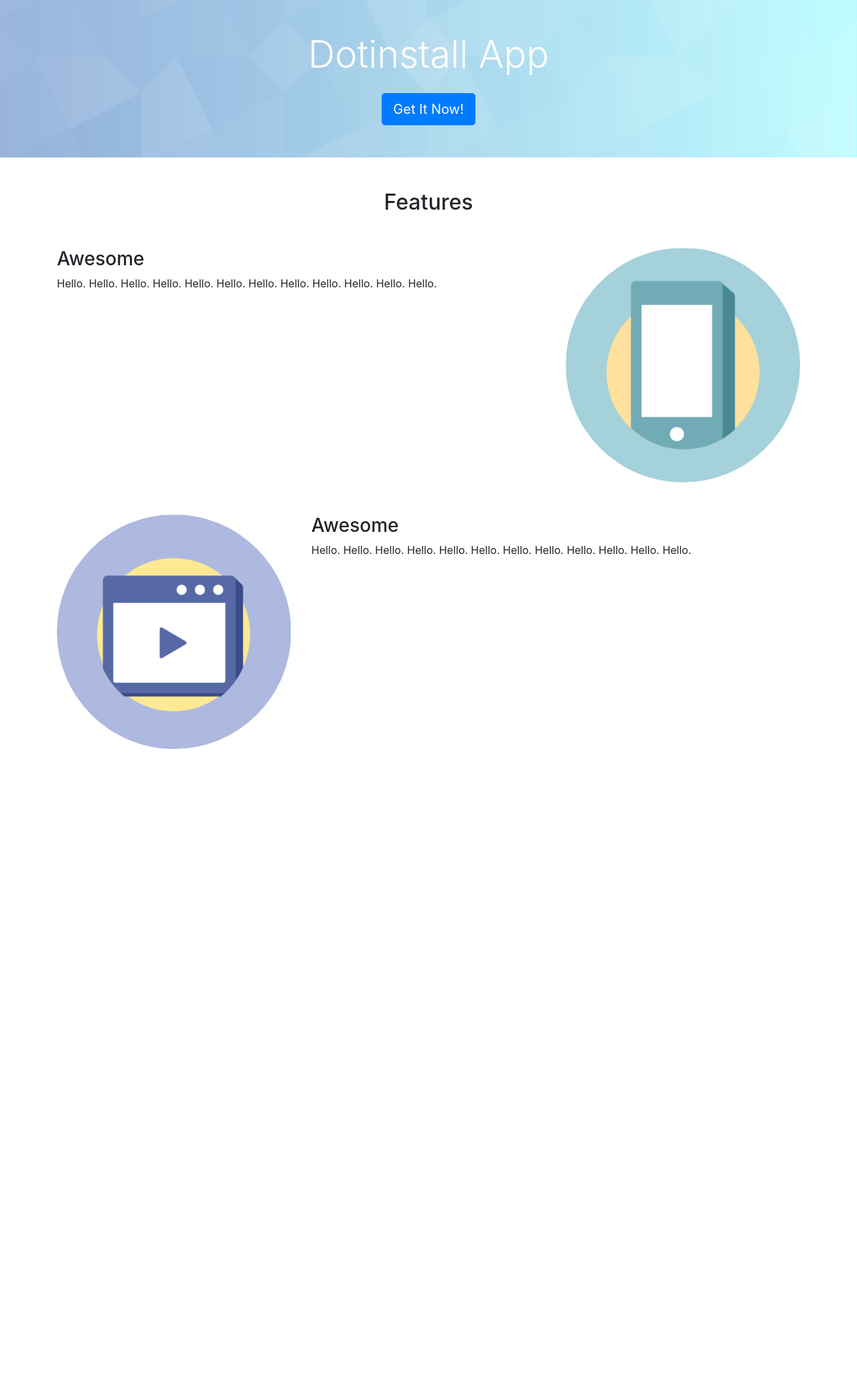
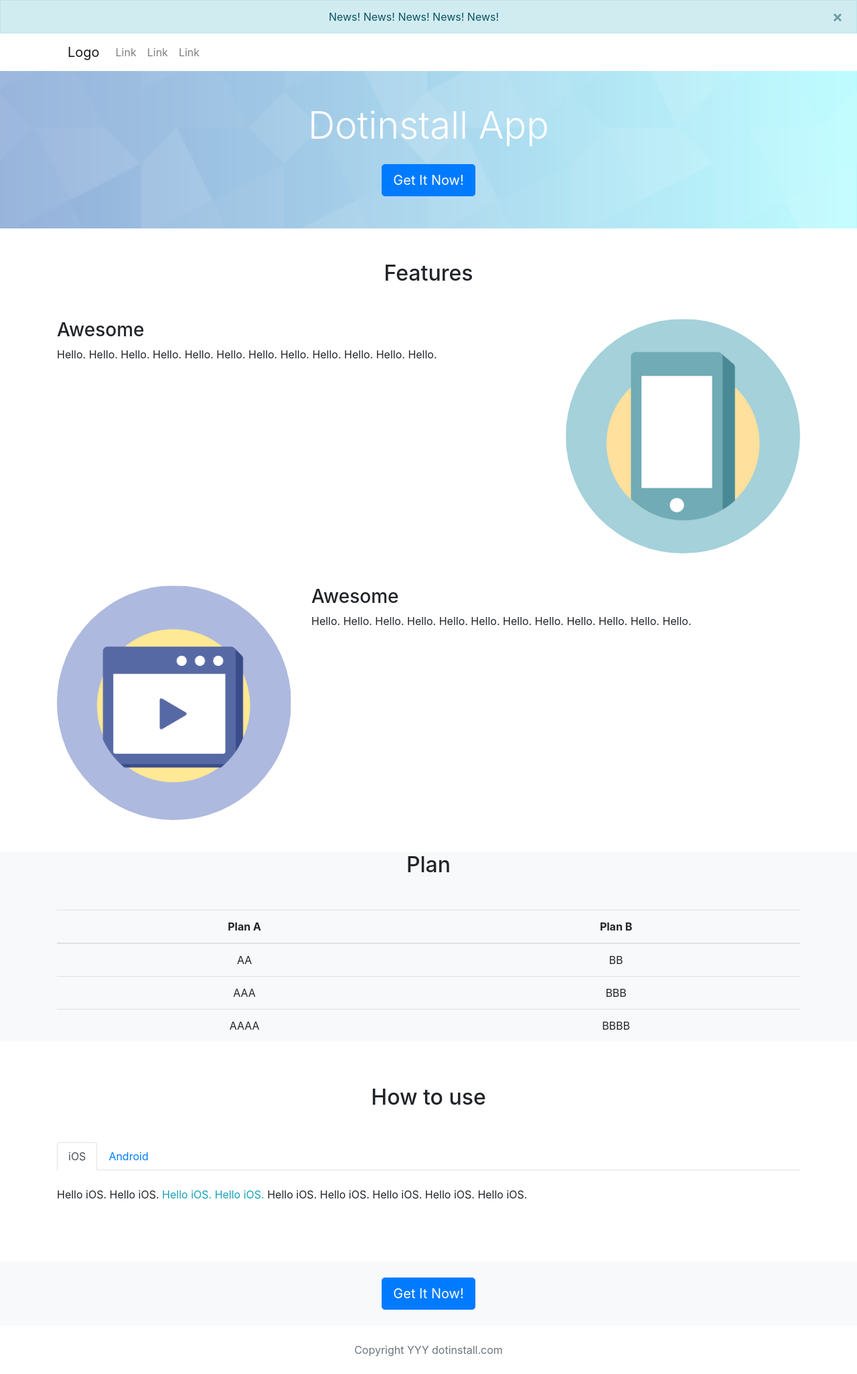
Before and after one commit to sora1129/MyBootstrap, a plain HTML site: page index.html in a window 1280 px wide. Shown: the whole page at 67% size. Before the commit the page ends 1166 px from the top, so only its background shows below. Drawn offline with nearby package versions, Linux system fonts and the light colour scheme.

Commit message:
Bootstrap練習サイト完成

```diff
--- a/index.html
+++ b/index.html
@@ -19,6 +19,27 @@
   </head>
   <body>
     <header>
+      <div class="alert alert-info text-center mb-0 rounded-0 alert-dismissible fade show">
+        News! News! News! News! News!
+        <button class="close" data-dismiss="alert">
+          &times;
+        </button>
+      </div>
+      <div class="container">
+        <nav class="navbar navbar-expand-sm navbar-light">
+          <a href="" class="navbar-brand">Logo</a>
+          <button class="navbar-toggler" data-toggle="collapse" data-target="#menu">
+            <span class="navbar-toggler-icon"></span>
+          </button>
+          <div id="menu" class="collapse navbar-collapse">
+            <ul class="navbar-nav">
+              <li class="nav-item"><a href="" class="nav-link">Link</a></li>
+              <li class="nav-item"><a href="" class="nav-link">Link</a></li>
+              <li class="nav-item"><a href="" class="nav-link">Link</a></li>
+            </ul>
+          </div>
+        </nav>
+      </div>
       <div class="cover text-white text-center py-5">
         <h1 class="display-4 mb-4">Dotinstall App</h1>
         <a href="" class="btn btn-primary btn-lg">Get It Now!</a>
@@ -48,8 +69,49 @@
           </div>
         </div>
       </section>
+
+      <section class="bg-light text-center py-t">
+        <h2 class="mb-5">Plan</h2>
+        <div class="container">
+          <table class="table table-hover">
+            <thead>
+              <tr><th>Plan A</th><th>Plan B</th></tr>
+            </thead>
+            <tbody>
+              <tr><td>AA</td><td>BB</td></tr>
+              <tr><td>AAA</td><td>BBB</td></tr>
+              <tr><td>AAAA</td><td>BBBB</td></tr>
+            </tbody>
+          </table>
+        </div>
+      </section>
+
+      <section class="py-5">
+        <h2 class="mb-5 text-center">How to use</h2>
+        <div class="container">
+          <ul class="nav nav-tabs">
+            <li class="nav-item"><a href="#ios" class="nav-link active" data-toggle="tab">iOS</a></li>
+            <li class="nav-item"><a href="#android" class="nav-link" data-toggle="tab">Android</a></li>
+          </ul>
+          <div class="tab-content py-4">
+            <div id="ios" class="tab-pane active">
+              <p>Hello iOS. Hello iOS. <span class="font-weigth-bold text-info" data-toggle="tooltip" title="This is awesome" data-placement="bottom">Hello iOS. Hello iOS.</span> Hello iOS. Hello iOS. Hello iOS. Hello iOS. Hello iOS.  </p>
+            </div>
+            <div id="android" class="tab-pane">
+              <p>Hello Android. Hello Android. Hello Android. Hello Android. Hello Android. Hello Android. Hello Android. Hello Android.Hello Android.  </p>
+            </div>
+          </div>
+        </div>
+      </section>
+
+      <section class="bg-light text-center py-4">
+        <a href="" class="btn btn-primary btn-lg">Get It Now!</a>
+      </section>
+
     </main>
-    <footer></footer>
+    <footer class="text-center text-muted py-4">
+      Copyright YYY dotinstall.com
+    </footer>
 
 
     <!-- Optional JavaScript -->
@@ -57,5 +119,11 @@
     <script src="https://code.jquery.com/jquery-3.5.1.slim.min.js" integrity="sha384-DfXdz2htPH0lsSSs5nCTpuj/zy4C+OGpamoFVy38MVBnE+IbbVYUew+OrCXaRkfj" crossorigin="anonymous"></script>
     <script src="https://cdn.jsdelivr.net/npm/popper.js@1.16.0/dist/umd/popper.min.js" integrity="sha384-Q6E9RHvbIyZFJoft+2mJbHaEWldlvI9IOYy5n3zV9zzTtmI3UksdQRVvoxMfooAo" crossorigin="anonymous"></script>
     <script src="https://stackpath.bootstrapcdn.com/bootstrap/4.5.0/js/bootstrap.min.js" integrity="sha384-OgVRvuATP1z7JjHLkuOU7Xw704+h835Lr+6QL9UvYjZE3Ipu6Tp75j7Bh/kR0JKI" crossorigin="anonymous"></script>
+    <script>
+      $(function() {
+        'use strict';
+        $('[date-toggle="tooltip"]').tooltip();
+      });
+    </script>
   </body>
 </html>
```
